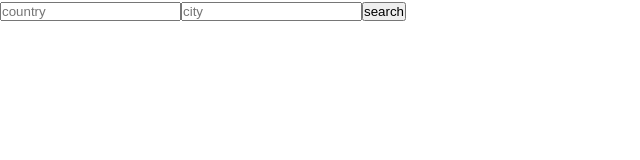
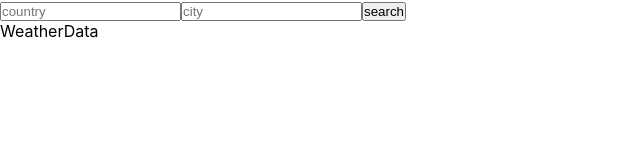
Before and after one commit to jyotirmoy-sinhababu/Weather-app, a React (Create React App) app: page / in a window 1280 px wide. Shown: the top 160 px of the page, without its empty margins (0-640 px from the left). Built offline with nearby package versions, Linux system fonts and the light colour scheme.

Commit message:
weather-data comp creatred

```diff
--- a/src/components/form/FormComp.js
+++ b/src/components/form/FormComp.js
@@ -1,5 +1,6 @@
 import axios from 'axios';
 import { useState } from 'react';
+import WeatherData from '../weatherData/WeatherData';
 import './form.css';
 
 const FormComp = () => {
@@ -64,6 +65,9 @@ const FormComp = () => {
           <button type='submit'>search</button>
         </form>
       </div>
+      <div>
+        <WeatherData />
+      </div>
     </>
   );
 };
--- /dev/null
+++ b/src/components/weatherData/WeatherData.js
@@ -0,0 +1,5 @@
+const WeatherData = () => {
+  return <div>WeatherData</div>;
+};
+
+export default WeatherData;
```
Also changed, not shown: src/components/displayWeather/displayweather.css (deleted), src/components/weatherData/weatherData.css (added).
